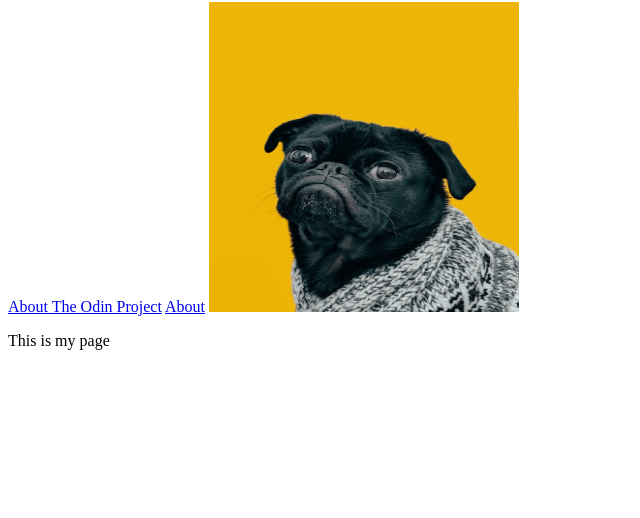
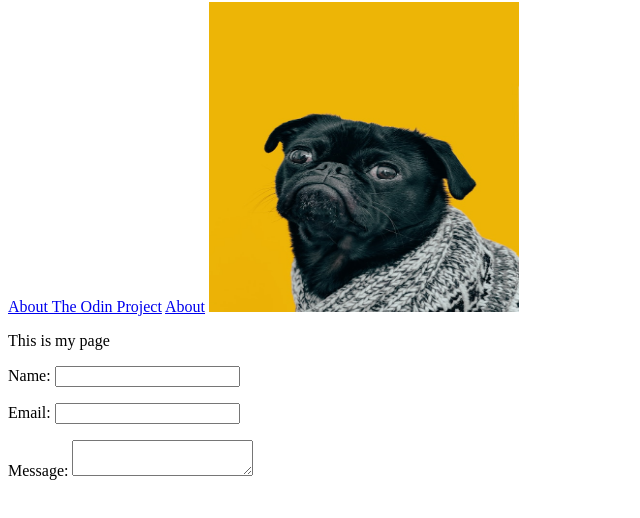
Before and after one commit to marchaynes-dev/haynes_links-and-images-assignment, a plain HTML site: page index.html in a window 1280 px wide. Shown: the part 78-596 px from the top of the page, without its empty margins (0-640 px from the left). Drawn offline with Linux system fonts and the light colour scheme.

Commit message:
form frame

```diff
--- a/index.html
+++ b/index.html
@@ -23,5 +23,19 @@
   </head>
   <body>
     <p>This is my page</p>
+    <form action="/my-handling-form-page" method="post">
+  <p>
+    <label for="name">Name:</label>
+    <input type="text" id="name" name="user_name" />
+  </p>
+  <p>
+    <label for="mail">Email:</label>
+    <input type="email" id="mail" name="user_email" />
+  </p>
+  <p>
+    <label for="msg">Message:</label>
+    <textarea id="msg" name="user_message"></textarea>
+  </p>
+</form>
   </body>
 </html>
```
